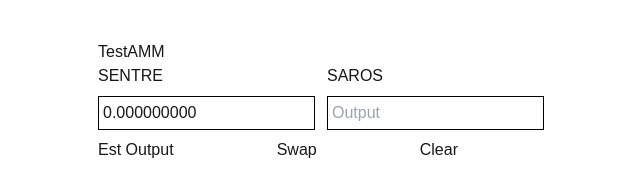
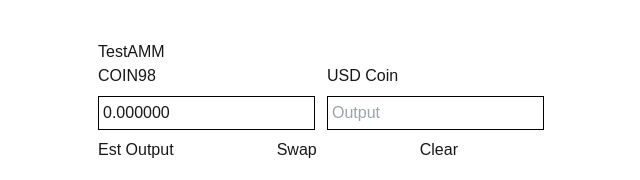
Before and after one commit to namvh1/test-sdk, a Next.js app: page / in a window 1280 px wide. Shown: the top 180 px of the page, without its empty margins (362-1002 px from the left). Built offline with nearby package versions, Linux system fonts and the light colour scheme; what @project-serum/borsh, @solana/web3.js, buffer-layout would draw is missing.

Commit message:
feat: add COIN98 token support and update mint addresses in TestAMM component

```diff
--- a/app/TestAMM.tsx
+++ b/app/TestAMM.tsx
@@ -17,51 +17,61 @@
 //   },
 // });
 
-// const USDC_TOKEN = {
-//   id: "usd-coin",
-//   mintAddress: "EPjFWdd5AufqSSqeM2qN1xzybapC8G4wEGGkZwyTDt1v",
-//   symbol: "usdc",
-//   name: "USD Coin",
-//   icon: "https://assets.coingecko.com/coins/images/6319/standard/usdc.png?1696506694",
-//   decimals: "6",
-//   addressSPL: "DCeWKeJHgjSX6ceqtmrcNMAxiHVdXoWnSapf4YgoaR6s",
+const USDC_TOKEN = {
+  id: "usd-coin",
+  mintAddress: "EPjFWdd5AufqSSqeM2qN1xzybapC8G4wEGGkZwyTDt1v",
+  symbol: "usdc",
+  name: "USD Coin",
+  icon: "https://assets.coingecko.com/coins/images/6319/standard/usdc.png?1696506694",
+  decimals: "6",
+  addressSPL: "DCeWKeJHgjSX6ceqtmrcNMAxiHVdXoWnSapf4YgoaR6s",
+};
+
+// const SENTRE_TOKEN = {
+//   id: "sentre",
+//   mintAddress: "SENBBKVCM7homnf5RX9zqpf1GFe935hnbU4uVzY1Y6M",
+//   symbol: "sntr",
+//   name: "SENTRE",
+//   icon: "https://assets.coingecko.com/coins/images/19268/standard/sentre.PNG?1696518712",
+//   decimals: "9",
+//   addressSPL: "FaUcnazRBgc4yfrjF5YCDqvreSRVguS4CbHnJaicwngB",
 // };
 
-const SENTRE_TOKEN = {
-  id: "sentre",
-  mintAddress: "SENBBKVCM7homnf5RX9zqpf1GFe935hnbU4uVzY1Y6M",
-  symbol: "sntr",
-  name: "SENTRE",
+const C98_TOKEN = {
+  id: "coin98",
+  mintAddress: "C98A4nkJXhpVZNAZdHUA95RpTF3T4whtQubL3YobiUX9",
+  symbol: "c98",
+  name: "COIN98",
   icon: "https://assets.coingecko.com/coins/images/19268/standard/sentre.PNG?1696518712",
-  decimals: "9",
-  addressSPL: "FaUcnazRBgc4yfrjF5YCDqvreSRVguS4CbHnJaicwngB",
+  decimals: "6",
+  addressSPL: "916G4qVM1jFBgJfBDZWnxrDbRJyjpMCv9cdoyqWLL9mq",
 };
 
-const SAROS_TOKEN = {
-  id: "saros",
-  mintAddress: "SarosY6Vscao718M4A778z4CGtvcwcGef5M9MEH1LGL",
-  symbol: "SAROS",
-  name: "SAROS",
-  icon: "https://assets.coingecko.com/markets/images/861/large/saros.png?1754059184",
-  decimals: "6",
-  addressSPL: "8UiwUadF2qxakeDZQNLjsQ4viy2FQdFJ4m5wsoNrNbMU",
-};
+// const SAROS_TOKEN = {
+//   id: "saros",
+//   mintAddress: "SarosY6Vscao718M4A778z4CGtvcwcGef5M9MEH1LGL",
+//   symbol: "SAROS",
+//   name: "SAROS",
+//   icon: "https://assets.coingecko.com/markets/images/861/large/saros.png?1754059184",
+//   decimals: "6",
+//   addressSPL: "8UiwUadF2qxakeDZQNLjsQ4viy2FQdFJ4m5wsoNrNbMU",
+// };
 
 const SLIPPAGE = 0.5;
 
 const poolParams = {
-  address: "7WNts5nnN42V1DfWM7TNRyhnqtv4jWTTRufCfShdQDQa",
+  address: "2wUvdZA8ZsY714Y5wUL9fkFmupJGGwzui2N74zqJWgty",
   tokens: {
-    SarosY6Vscao718M4A778z4CGtvcwcGef5M9MEH1LGL: {
-      ...SAROS_TOKEN,
+    EPjFWdd5AufqSSqeM2qN1xzybapC8G4wEGGkZwyTDt1v: {
+      ...USDC_TOKEN,
     },
-    SENBBKVCM7homnf5RX9zqpf1GFe935hnbU4uVzY1Y6M: {
-      ...SENTRE_TOKEN,
+    C98A4nkJXhpVZNAZdHUA95RpTF3T4whtQubL3YobiUX9: {
+      ...C98_TOKEN,
     },
   },
   tokenIds: [
-    "SarosY6Vscao718M4A778z4CGtvcwcGef5M9MEH1LGL",
-    "SENBBKVCM7homnf5RX9zqpf1GFe935hnbU4uVzY1Y6M",
+    "EPjFWdd5AufqSSqeM2qN1xzybapC8G4wEGGkZwyTDt1v",
+    "C98A4nkJXhpVZNAZdHUA95RpTF3T4whtQubL3YobiUX9",
   ],
 };
 
@@ -93,8 +103,8 @@
     );
     // const fromMint = SAROS_TOKEN.mintAddress;
     // const toMint = SENTRE_TOKEN.mintAddress;
-    const toMint = SAROS_TOKEN.mintAddress;
-    const fromMint = SENTRE_TOKEN.mintAddress;
+    const toMint = USDC_TOKEN.mintAddress;
+    const fromMint = C98_TOKEN.mintAddress;
     const toAmount = Number(output);
     // const estSwap = await getSwapAmountSaros(
     //   connection,
@@ -137,10 +147,10 @@
       }
     );
     // const connection = liquidityBookServices.connection;
-    const fromTokenAccount = SAROS_TOKEN.addressSPL;
-    const toTokenAccount = SENTRE_TOKEN.addressSPL;
-    const toMint = SAROS_TOKEN.mintAddress;
-    const fromMint = SENTRE_TOKEN.mintAddress;
+    const fromTokenAccount = USDC_TOKEN.addressSPL;
+    const toTokenAccount = C98_TOKEN.addressSPL;
+    const toMint = USDC_TOKEN.mintAddress;
+    const fromMint = C98_TOKEN.mintAddress;
     const res = await getSwapExactOutSaros(
       connection,
       fromMint,
@@ -151,7 +161,7 @@
     );
 
     const amountInWithSlippage = get(res, "amountInWithSlippage", 0)
-      .toFixed(9)
+      .toFixed(6)
       .toString();
     console.log("🚀 ~ onSwap ~ amountInWithSlippage:", amountInWithSlippage);
     const result = await swapSaros(
@@ -192,17 +202,17 @@
             gap: 8,
           }}
         >
-          <div>{SENTRE_TOKEN.name}</div>
+          <div>{C98_TOKEN.name}</div>
           <input
             style={{ border: "1px solid black", padding: 4 }}
             placeholder="Input"
             // onChange={onChange}
-            value={Number(input).toFixed(9)}
+            value={Number(input).toFixed(6)}
             name="input"
           />
         </div>
         <div style={{ display: "flex", flexDirection: "column", gap: 8 }}>
-          <div>{SAROS_TOKEN.name}</div>
+          <div>{USDC_TOKEN.name}</div>
           <input
             style={{ border: "1px solid black", padding: 4 }}
             placeholder="Output"
--- a/src/sdk/src/swap/sarosSwapServices.js
+++ b/src/sdk/src/swap/sarosSwapServices.js
@@ -508,7 +508,7 @@
   fromCoinMint,
   toCoinMint
 ) => {
-  const amountIn = convertBalanceToWei(amountFrom, 9);
+  const amountIn = convertBalanceToWei(amountFrom, 6);
   const minimumAmountOut = convertBalanceToWei(minimumAmountTo, 6);
   const transaction = await createTransactions(connection, walletAddress);
   const tokenSwapProgramId = SAROS_SWAP_PROGRAM_ADDRESS_V1;
```
